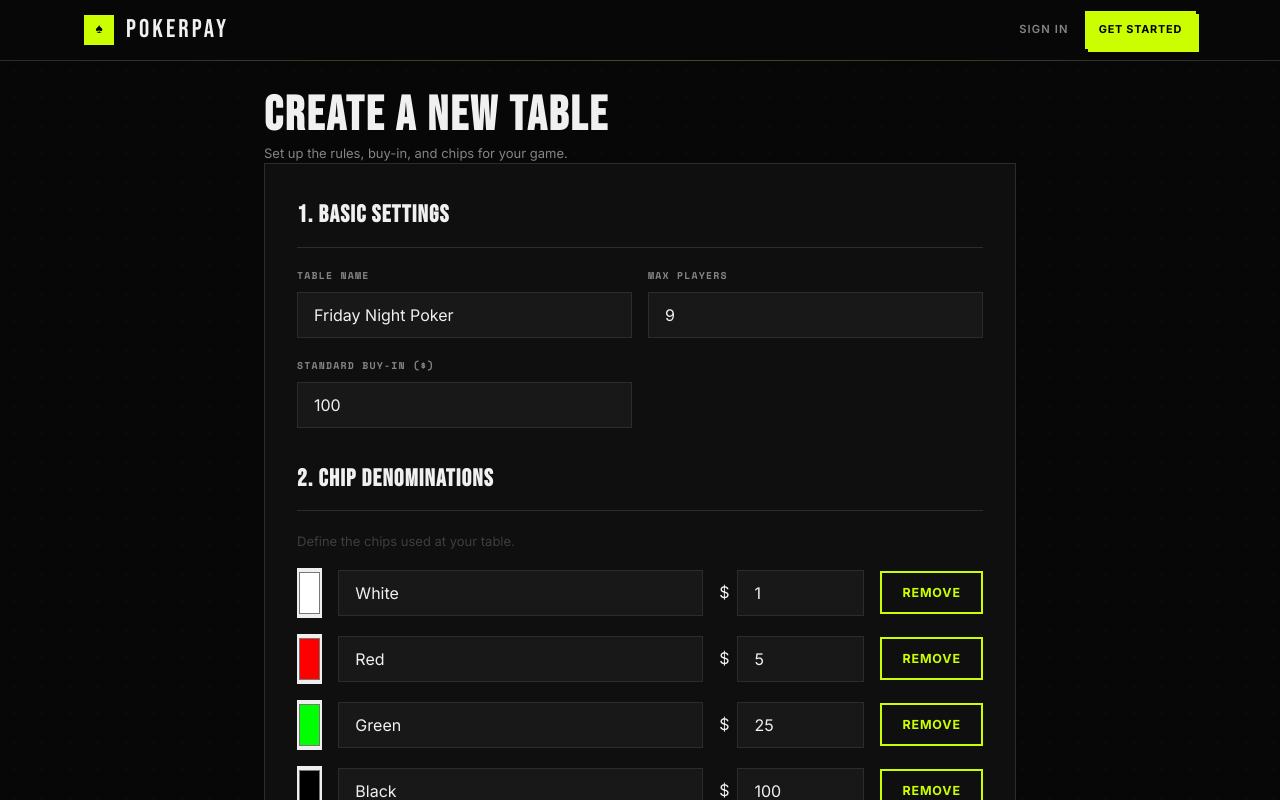
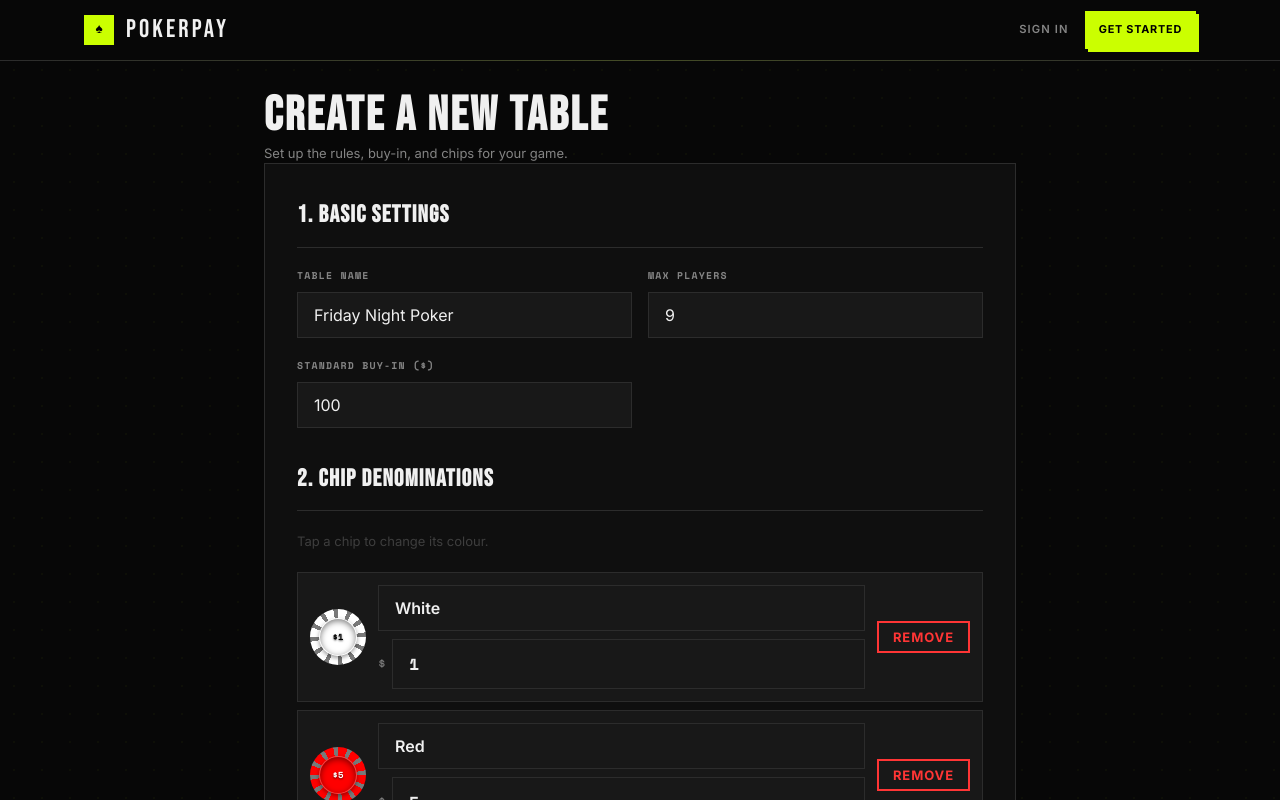
Before and after one commit to ByteMasterMike/PokerPay, a Next.js app: page /tables/create in a window 1280 px wide. Shown: the top 800 px of the page. Built offline with nearby package versions, Linux system fonts and the light colour scheme; no server answers.

Commit message:
feat: redesign chip denomination rows on create table page with live poker chip preview
Made-with: Cursor

```diff
--- a/src/app/tables/[id]/TableActions.tsx
+++ b/src/app/tables/[id]/TableActions.tsx
@@ -249,7 +249,7 @@ export default function TableActions({
                     {row.stackPhoto && (
                       <div style={{ position: 'relative', lineHeight: 0 }}>
                         {/* eslint-disable-next-line @next/next/no-img-element */}
-                        <img src={row.stackPhoto} alt={`${row.name}'s stack`} style={{ width: '100%', maxHeight: '140px', objectFit: 'cover', display: 'block' }} />
+                        <img src={row.stackPhoto} alt={`${row.name}'s stack`} style={{ width: '100%', display: 'block' }} />
                         <div style={{ position: 'absolute', top: 6, left: 8, fontFamily: 'var(--font-mono)', fontSize: '0.58rem', color: 'var(--green)', background: 'rgba(0,0,0,0.7)', padding: '2px 6px', letterSpacing: '0.08em', textTransform: 'uppercase' }}>
                           📷 Stack photo
                         </div>
--- a/src/app/tables/[id]/page.tsx
+++ b/src/app/tables/[id]/page.tsx
@@ -192,7 +192,7 @@ async function TablePage({ params }: { params: Promise<{ id: string }> }) {
                     {row.stackPhoto && (
                       <div style={{ position: 'relative', lineHeight: 0 }}>
                         {/* eslint-disable-next-line @next/next/no-img-element */}
-                        <img src={row.stackPhoto} alt={`${row.name}'s stack`} style={{ width: '100%', maxHeight: '120px', objectFit: 'cover', display: 'block' }} />
+                        <img src={row.stackPhoto} alt={`${row.name}'s stack`} style={{ width: '100%', display: 'block' }} />
                         <div style={{ position: 'absolute', top: 5, left: 7, fontFamily: 'var(--font-mono)', fontSize: '0.55rem', color: 'var(--green)', background: 'rgba(0,0,0,0.7)', padding: '2px 5px', letterSpacing: '0.08em', textTransform: 'uppercase' }}>
                           📷 Stack photo
                         </div>
--- a/src/app/tables/create/page.tsx
+++ b/src/app/tables/create/page.tsx
@@ -2,6 +2,25 @@
 
 import { useState } from 'react';
 import { useRouter } from 'next/navigation';
+
+function pokerChipGradient(color: string): string {
+  const light = 'rgba(255,255,255,0.42)';
+  const segs: string[] = [];
+  for (let i = 0; i < 12; i++) {
+    const s = i * 30;
+    segs.push(`${color} ${s}deg ${s + 20}deg`);
+    segs.push(`${light} ${s + 20}deg ${s + 30}deg`);
+  }
+  return `conic-gradient(${segs.join(', ')})`;
+}
+
+function chipTextColor(hex: string): string {
+  if (!hex.startsWith('#') || hex.length < 7) return '#fff';
+  const r = parseInt(hex.slice(1, 3), 16);
+  const g = parseInt(hex.slice(3, 5), 16);
+  const b = parseInt(hex.slice(5, 7), 16);
+  return (0.299 * r + 0.587 * g + 0.114 * b) / 255 > 0.55 ? '#000' : '#fff';
+}
 
 export default function CreateTablePage() {
   const router = useRouter();
@@ -135,27 +154,54 @@ export default function CreateTablePage() {
 
         <div className="form-section" style={{ marginTop: '2rem' }}>
           <h2>2. Chip Denominations</h2>
-          <p className="help-text">Define the chips used at your table.</p>
+          <p className="help-text" style={{ marginBottom: '1.25rem' }}>Tap a chip to change its colour.</p>
 
-          <div className="denominations-list">
-            {denominations.map((denom, index) => (
-              <div key={index} className="denomination-row" style={{ display: 'flex', gap: '1rem', marginBottom: '1rem', alignItems: 'center' }}>
+          <div style={{ display: 'flex', flexDirection: 'column', gap: 'var(--space-2)' }}>
+            {denominations.map((denom, index) => {
+              const textCol = chipTextColor(denom.color);
+              const val = Number(denom.value);
+              return (
+                <div
+                  key={index}
+                  style={{
+                    display: 'flex',
+                    alignItems: 'center',
+                    gap: 'var(--space-3)',
+                    padding: 'var(--space-3)',
+                    background: 'var(--surface-2)',
+                    border: '1px solid var(--border)',
+                  }}
+                >
+                  {/* Clickable live chip preview — opens hidden color input */}
+                  <label style={{ cursor: 'pointer', flexShrink: 0, position: 'relative' }}>
                     <input
                       type="color"
                       value={denom.color}
                       onChange={(e) => updateDenomination(index, 'color', e.target.value)}
-                  style={{ width: '50px', height: '50px', padding: '0', border: 'none' }}
+                      style={{ position: 'absolute', opacity: 0, width: 0, height: 0, pointerEvents: 'none' }}
                     />
+                    <div className="poker-chip" style={{ background: pokerChipGradient(denom.color) }}>
+                      <div className="poker-chip-inner" style={{ background: denom.color }}>
+                        <span className="poker-chip-value" style={{ color: textCol }}>
+                          ${val % 1 === 0 ? val : val.toFixed(2)}
+                        </span>
+                      </div>
+                    </div>
+                  </label>
+
+                  {/* Label + value inputs */}
+                  <div style={{ flex: 1, display: 'flex', flexDirection: 'column', gap: 'var(--space-2)' }}>
                     <input
                       type="text"
                       className="form-input"
-                  placeholder="Label (e.g. Red)"
+                      placeholder="Name (e.g. Red)"
                       value={denom.label}
                       onChange={(e) => updateDenomination(index, 'label', e.target.value)}
+                      style={{ fontWeight: 600 }}
                       required
                     />
-                <div style={{ display: 'flex', alignItems: 'center', gap: '0.5rem' }}>
-                  $
+                    <div style={{ display: 'flex', alignItems: 'center', gap: '0.4rem' }}>
+                      <span style={{ fontFamily: 'var(--font-mono)', color: 'var(--text-2)', fontSize: 'var(--text-sm)' }}>$</span>
                       <input
                         type="number"
                         className="form-input"
@@ -167,28 +213,35 @@ export default function CreateTablePage() {
                         }}
                         min={0.01}
                         step={0.01}
+                        style={{ fontFamily: 'var(--font-mono)', fontWeight: 700 }}
                         required
                       />
                     </div>
+                  </div>
+
+                  {/* Remove */}
                   {denominations.length > 1 && (
                     <button
                       type="button"
                       className="btn btn-outline"
                       onClick={() => removeDenomination(index)}
+                      style={{ flexShrink: 0, borderColor: 'var(--red)', color: 'var(--red)', padding: '6px 14px', fontSize: 'var(--text-sm)' }}
                     >
-                    Remove
+                      REMOVE
                     </button>
                   )}
                 </div>
-            ))}
+              );
+            })}
           </div>
 
           <button
             type="button"
-            className="btn btn-secondary mt-2"
+            className="btn btn-secondary"
             onClick={addDenomination}
+            style={{ marginTop: 'var(--space-3)', width: '100%' }}
           >
-            + Add Chip Color
+            + ADD CHIP COLOR
           </button>
         </div>
 
```
Lines whose indentation alone changed are shown as unchanged.
